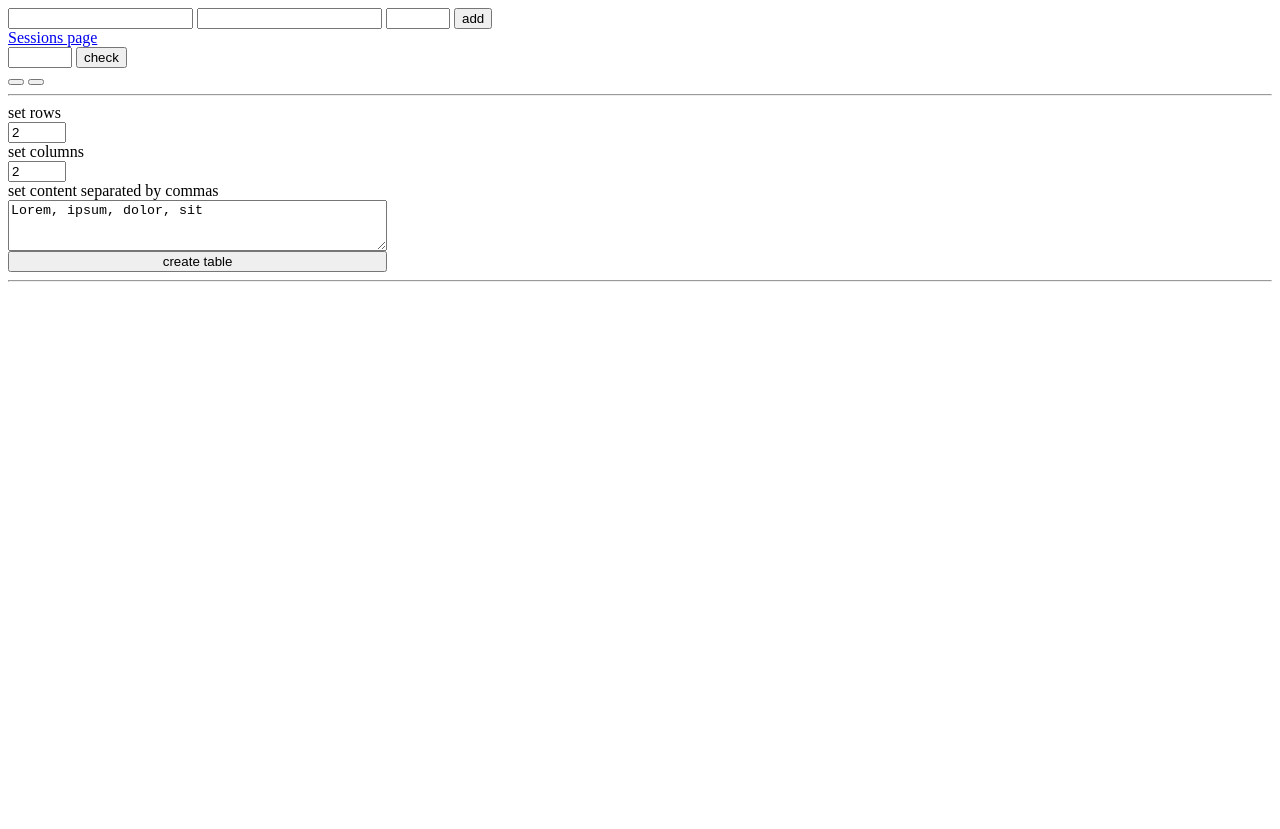
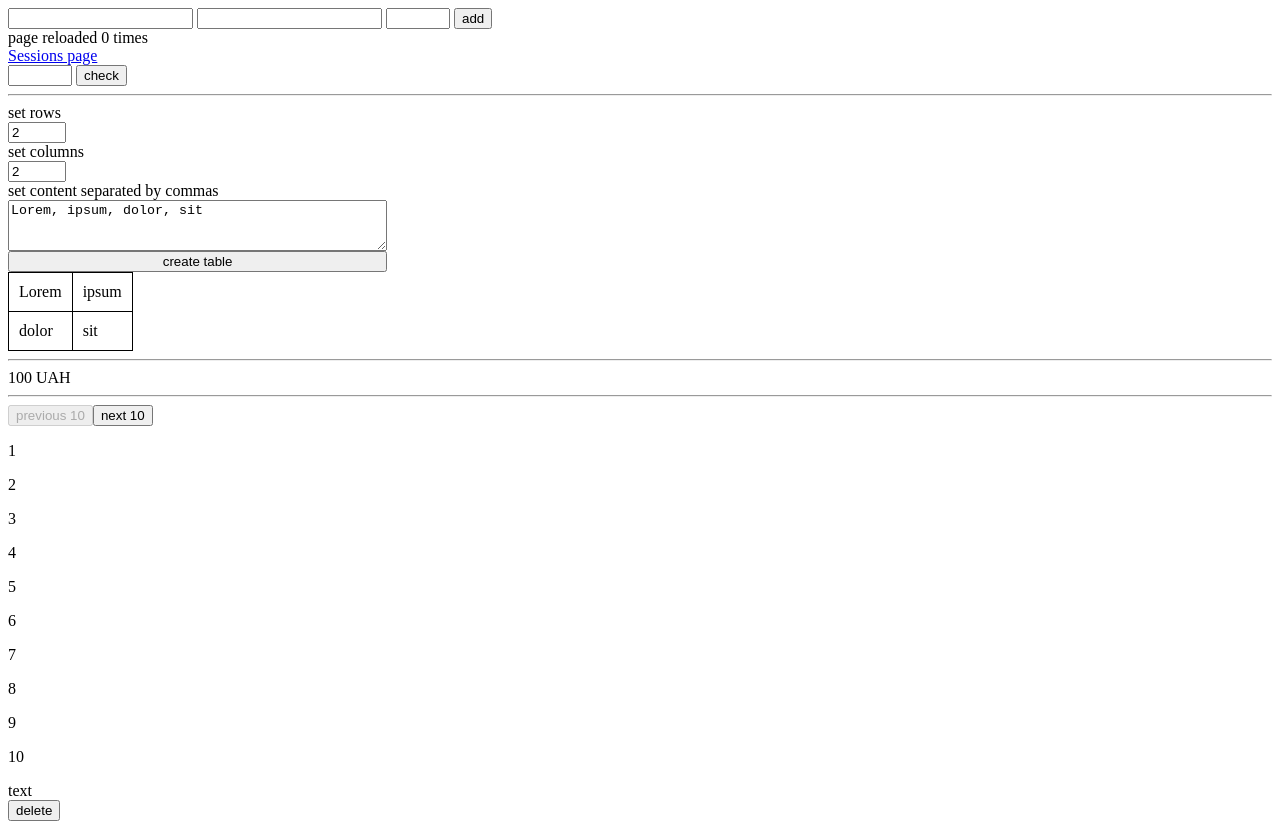
Before and after one commit to ErgoLied/okten-basicJS, a plain HTML site: page hw10/index.html in a window 1280 px wide. Both pictures are taken after a click on the button "create table". Before the commit the page ends 800 px from the top, so only its background shows below. Drawn offline with Linux system fonts and the light colour scheme.

Commit message:
hw10 fix, hw11 done

```diff
--- a/hw10/index.html
+++ b/hw10/index.html
@@ -15,10 +15,15 @@
 		}
 	}
 
-	td{
-		border: 1px solid black;
+    table {
         border-collapse: collapse;
-	}
+    }
+
+    td {
+        border: 1px solid black;
+        padding: 10px;
+    }
+
 </style>
 
 <body>
--- a/hw10/main.js
+++ b/hw10/main.js
@@ -1,193 +1,207 @@
-// // Стоврити форму з трьома полями для name,surname,age та кнопкою. При натисканні на кнопку зчитати
-// // данні з полів, та вивести об'єкт в документ. Іншими словами : заповниои форму, натиснули кнопку,
-// // під формою з'явився блок з вашим об'єктом
-// // ==========================
-// let userForm = document.forms['userForm'];
-// let userBlock = document.getElementById('user');
+// Стоврити форму з трьома полями для name,surname,age та кнопкою. При натисканні на кнопку зчитати
+// данні з полів, та вивести об'єкт в документ. Іншими словами : заповниои форму, натиснули кнопку,
+// під формою з'явився блок з вашим об'єктом
+// ==========================
+let userForm = document.forms['userForm'];
+let userBlock = document.getElementById('user');
+
+userForm.onsubmit = function (ev) {
+    ev.preventDefault();
+    userBlock.innerHTML = `
+    <p>name: ${this.firstname.value}</p>
+    <p>surname: ${this.surname.value}</p>
+    <p>age: ${this.age.value}</p>
+    `;
+
+    document.body.appendChild(userBlock);
+}
+
+// є сторінка, на якій є блок, я кому знаходиьтся цифра. написати код, який при кожному перезавантажені
+// сторінки буде додавати до неї +1
+// ==========================
+let countBlock = document.getElementById('count');
+
+let counter = localStorage.getItem('counter') || 0;
+window.addEventListener('load', function () {
+    countBlock.innerText = `page reloaded ${counter++} times`;
+    localStorage.setItem('counter', counter);
+});
+
+
+// Є сторінка index.html (назва довільна), при відвідуванні якої в локальне сховще, в масив sessions
+// зберігається інформація про дату та час відвідування сторінки. Є ще сторінка sessions.html (назва довільна),
+// при відвідуванні якої потрібно відмалювати всю інформацію про відвідування сторінки index.html.
+// Інфу НЕ виводити в консоль, а побудувати дом структуру під кожну сессію
+// =========================
+window.addEventListener('load', function () {
+    let sessions = JSON.parse(localStorage.getItem('sessions')) || [];
+    let loadTime = new Date().toLocaleString().split(',');
+    sessions.push({timeLoad: loadTime[1], dateLoad: loadTime[0]});
+    localStorage.setItem('sessions', JSON.stringify(sessions));
+});
+// continue in sessions.html
+
+
+//     зробити масив на 100 об'єктів та дві кнопки prev next
+// при завантажені сторінки з'являються перші 10 об'єктів.
+//     При натисканні next виводяться настпні 10 об'єктів
+// При натисканні prev виводяться попередні 10 об'єктів
 //
-// userForm.onsubmit = function (ev) {
-//     ev.preventDefault();
-//     userBlock.innerHTML = `
-//     <p>name: ${this.firstname.value}</p>
-//     <p>surname: ${this.surname.value}</p>
-//     <p>age: ${this.age.value}</p>
-//     `;
+let hr = document.createElement('hr');
+document.body.append(hr);
+
+let arr = [];
+for (let j = 0; j < 100; j++) {
+    arr.push(j + 1);
+}
+
+let previousBtn = document.getElementById('previous');
+let nextBtn = document.getElementById('next');
+let arrBlock = document.getElementById('arrayBlock');
+
+let index = 0;
+let step = 10;
+
+previousBtn.innerText = `previous ${step}`;
+nextBtn.innerText = `next ${step}`;
+
+function createArrBlock(index) {
+    arrBlock.innerHTML = '';
+
+    for (let i = index; (i < index + step) && (i < arr.length); i++) {
+        let p = document.createElement('p');
+        p.innerText = arr[i];
+        arrBlock.appendChild(p);
+    }
+}
+
+function btnState() {
+    previousBtn.disabled = index - step < 0;
+    nextBtn.disabled = index + step >= arr.length;
+}
+
+createArrBlock(index);
+btnState();
+
+previousBtn.onclick = function (ev) {
+    ev.preventDefault();
+    if (index - step >= 0) {
+        index -= step;
+        createArrBlock(index);
+        btnState();
+    }
+}
+
+nextBtn.onclick = function (ev) {
+    ev.preventDefault();
+    if (index + step < arr.length) {
+        index += step;
+        createArrBlock(index);
+        btnState();
+    }
+}
+
+
+document.body.append(previousBtn, nextBtn, arrBlock);
+
+// - Створити довільний елемент з id = text та створити кнопку.Використовуючи JavaScript, зробіть так,
+// щоб при натисканні на кнопку зникав елемент з id="text".
+let textDiv = document.createElement('div');
+let delButton = document.createElement('button');
+textDiv.id = 'text';
+textDiv.innerText = 'text';
+delButton.innerText = 'delete';
+
+delButton.onclick = function () {
+    textDiv.remove();
+    delButton.remove();
+}
+
+document.body.append(textDiv, delButton);
 //
-//     document.body.appendChild(userBlock);
-// }
-//
-// // є сторінка, на якій є блок, я кому знаходиьтся цифра. написати код, який при кожному перезавантажені
-// // сторінки буде додавати до неї +1
-// // ==========================
-// let countBlock = document.getElementById('count');
-//
-// let counter = localStorage.getItem('counter') || 0;
-// window.addEventListener('load', function () {
-//     countBlock.innerText = `page reloaded ${counter++} times`;
-//     localStorage.setItem('counter', counter);
-// });
-//
-//
-// // Є сторінка index.html (назва довільна), при відвідуванні якої в локальне сховще, в масив sessions
-// // зберігається інформація про дату та час відвідування сторінки. Є ще сторінка sessions.html (назва довільна),
-// // при відвідуванні якої потрібно відмалювати всю інформацію про відвідування сторінки index.html.
-// // Інфу НЕ виводити в консоль, а побудувати дом структуру під кожну сессію
-// // =========================
-// window.addEventListener('load', function () {
-//     let sessions = JSON.parse(localStorage.getItem('sessions')) || [];
-//     let loadTime = new Date().toLocaleString().split(',');
-//     sessions.push({timeLoad: loadTime[1], dateLoad: loadTime[0]});
-//     localStorage.setItem('sessions', JSON.stringify(sessions));
-// });
-// // continue in sessions.html
-//
-//
-// //     зробити масив на 100 об'єктів та дві кнопки prev next
-// // при завантажені сторінки з'являються перші 10 об'єктів.
-// //     При натисканні next виводяться настпні 10 об'єктів
-// // При натисканні prev виводяться попередні 10 об'єктів
-// //
-// let hr = document.createElement('hr');
-// document.body.append(hr);
-//
-// let arr = [];
-// for (let j = 0; j < 100; j++) {
-//     arr.push(j + 1);
-// }
-//
-// let previousBtn = document.getElementById('previous');
-// let nextBtn = document.getElementById('next');
-// let arrBlock = document.getElementById('arrayBlock');
-//
-// let index = 0;
-// let step = 10;
-//
-// previousBtn.innerText = `previous ${step}`;
-// nextBtn.innerText = `next ${step}`;
-//
-// function createArrBlock(index) {
-//     arrBlock.innerHTML = '';
-//
-//     for (let i = index; (i < index + step) && (i < arr.length); i++) {
-//         let p = document.createElement('p');
-//         p.innerText = arr[i];
-//         arrBlock.appendChild(p);
-//     }
-// }
-//
-// function btnState() {
-//     previousBtn.disabled = index - step < 0;
-//     nextBtn.disabled = index + step >= arr.length;
-// }
-//
-// createArrBlock(index);
-// btnState();
-//
-// previousBtn.onclick = function (ev) {
-//     ev.preventDefault();
-//     if (index - step >= 0) {
-//         index -= step;
-//         createArrBlock(index);
-//         btnState();
-//     }
-// }
-//
-// nextBtn.onclick = function (ev) {
-//     ev.preventDefault();
-//     if (index + step < arr.length) {
-//         index += step;
-//         createArrBlock(index);
-//         btnState();
-//     }
-// }
-//
-//
-// document.body.append(previousBtn, nextBtn, arrBlock);
-//
-// // - Створити довільний елемент з id = text та створити кнопку.Використовуючи JavaScript, зробіть так,
-// // щоб при натисканні на кнопку зникав елемент з id="text".
-// let textDiv = document.createElement('div');
-// let delButton = document.createElement('button');
-// textDiv.id = 'text';
-// textDiv.innerText = 'text';
-// delButton.innerText = 'delete';
-//
-// delButton.onclick = function () {
-//     textDiv.remove();
-//     delButton.remove();
-// }
-//
-// document.body.append(textDiv, delButton);
-// //
-// //     - створити інпут який приймає вік людини та кнопку яка підтверджує дію.При натисканні на кнопку
-// // //     зчитати інформацію з інпуту та перевірити вік чи меньше він ніж 18, та повідомити про це користувача
-// let ageForm = document.getElementById('ageForm');
-// let ageInfo = document.getElementById('ageInfo');
-//
-// ageForm.onsubmit = function (ev) {
-//     ev.preventDefault();
-//     ageForm.userAge.value >= 18 ? ageInfo.innerText = 'Adult' : ageInfo.innerText = 'Kid';
-// }
-//
-//
-// // *** Створити 3 інпута та кнопку. Один визначає кількість рядків, другий - кількість ячеєк, третій вмиіст ячеєк.
-// //     При натисканні кнопки, вся ця інформація зчитується і формується табличка, з відповідним вмістом.
-// // (Додатковачастина для завдання)
+//     - створити інпут який приймає вік людини та кнопку яка підтверджує дію.При натисканні на кнопку
+// //     зчитати інформацію з інпуту та перевірити вік чи меньше він ніж 18, та повідомити про це користувача
+let ageForm = document.getElementById('ageForm');
+let ageInfo = document.getElementById('ageInfo');
+
+ageForm.onsubmit = function (ev) {
+    ev.preventDefault();
+    ageForm.userAge.value >= 18 ? ageInfo.innerText = 'Adult' : ageInfo.innerText = 'Kid';
+}
+
+
+// *** Створити 3 інпута та кнопку. Один визначає кількість рядків, другий - кількість ячеєк, третій вмиіст ячеєк.
+//     При натисканні кнопки, вся ця інформація зчитується і формується табличка, з відповідним вмістом.
+// (Додатковачастина для завдання)
 let tableForm = document.getElementById('tableForm');
-let rows = parseInt(document.getElementById('rows').value);
-let cols = parseInt(document.getElementById('columns').value);
-let content = document.getElementById('tableContent').value.split(',');
+let tableBlock = document.getElementById('tableBlock');
+
 
 tableForm.onsubmit = function (ev) {
     ev.preventDefault();
+    let rows = parseInt(document.getElementById('rows').value);
+    let columns = parseInt(document.getElementById('columns').value);
+    let content = document.getElementById('tableContent').value.split(',');
 
-    // let tableHTML = '<table border="1">';
-    //
-    // for (let i = 0; i < rows; i++) {
-    //     tableHTML += '<tr>';
-    //     for (let j = 0; j < cols; j++) {
-    //         const contentIndex = i * cols + j;
-    //         if (contentIndex < content.length) {
-    //             tableHTML += `<td>${content[contentIndex]}</td>`;
-    //         } else {
-    //             tableHTML += '<td></td>';
-    //         }
-    //     }
-    //     tableHTML += '</tr>';
-    // }
-    //
-    // const remainingWords = content.slice(rows * cols);
-    // if (remainingWords.length > 0) {
-    //     tableHTML += `<tr><td colspan="${cols}">${remainingWords.join(', ')}</td></tr>`;
-    // }
-    //
-    // tableHTML += '</table>';
-    // document.getElementById('tableContainer').innerHTML = tableHTML;
+    createTable(rows, columns, content);
 }
 
-//
-// // *** (подібне було вище, але...будьте уважні в другій частині) створити сторінку з довільним блоком,
-// // в середині якого є значення "100грн"
-// // при перезавантаженні сторінки до значаення додається по 10грн, але !!!
-// //     зміна ціни відбувається тільки на перезавантаження, які відбулись пізніше ніж 10 секунд після попереднього.
-// //     При перезавантаженні, яке відбулось раніше ніж минуло 10 секунд - нічого не відбувається
-// let price = JSON.parse(localStorage.getItem('price')) || 100;
-// window.addEventListener('load', function () {
-//     let currentTime = new Date().getTime() / 1000;
-//     let lastReloadTime = JSON.parse(localStorage.getItem('lastReloadTime')) || currentTime;
-//
-//     if (currentTime - lastReloadTime >= 10) {
-//         price += 10;
-//     }
-//
-//     localStorage.setItem('lastReloadTime', JSON.stringify(currentTime));
-//     localStorage.setItem('price', JSON.stringify(price));
-//     console.log(currentTime - lastReloadTime);
-//
-//     let uahDiv = document.getElementById('UAH');
-//     uahDiv.innerText = price + ' UAH';
-//
-//     localStorage.setItem('price', JSON.stringify(price));
-// });
-//
-//
+function createTable(rows, columns, content) {
+    tableBlock.innerHTML = '';
+    let table = document.createElement('table');
+
+    let key = 0;
+    for (let i = 0; i < rows; i++) {
+        let tr = document.createElement('tr');
+
+        for (let j = 0; j < columns; j++) {
+            key = i * columns + j;
+            let td = document.createElement('td');
+
+            td.innerText = content[key] || '';
+            tr.appendChild(td);
+        }
+
+        table.appendChild(tr);
+    }
+
+    let restOfContent = content.slice(rows * columns - 1);
+    if (content.slice(rows * columns).length > 0) {
+        let delElement = table.lastChild.lastChild;
+        delElement.remove();
+
+        let lastRow = table.lastChild;
+
+        let lastColumn = document.createElement('td');
+        lastColumn.innerText = (restOfContent);
+
+        lastRow.appendChild(lastColumn);
+    }
+
+    tableBlock.appendChild(table);
+}
+
+
+// *** (подібне було вище, але...будьте уважні в другій частині) створити сторінку з довільним блоком,
+// в середині якого є значення "100грн"
+// при перезавантаженні сторінки до значаення додається по 10грн, але !!!
+//     зміна ціни відбувається тільки на перезавантаження, які відбулись пізніше ніж 10 секунд після попереднього.
+//     При перезавантаженні, яке відбулось раніше ніж минуло 10 секунд - нічого не відбувається
+let price = JSON.parse(localStorage.getItem('price')) || 100;
+window.addEventListener('load', function () {
+    let currentTime = new Date().getTime() / 1000;
+    let lastReloadTime = JSON.parse(localStorage.getItem('lastReloadTime')) || currentTime;
+
+    if (currentTime - lastReloadTime >= 10) {
+        price += 10;
+    }
+
+    localStorage.setItem('lastReloadTime', JSON.stringify(currentTime));
+    localStorage.setItem('price', JSON.stringify(price));
+    console.log(currentTime - lastReloadTime);
+
+    let uahDiv = document.getElementById('UAH');
+    uahDiv.innerText = price + ' UAH';
+
+    localStorage.setItem('price', JSON.stringify(price));
+});
```
Also changed, not shown: hw11/user.html (renamed from hw10/user.html), hw11/user.js (renamed from hw10/user.js), hw11/users.html (renamed from hw10/users.html), hw11/users.js (renamed from hw10/users.js).
